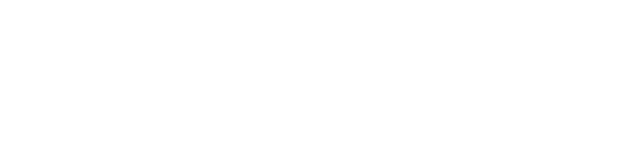
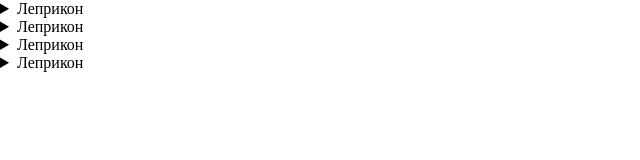
Before and after one commit to Ingslam/cssBayan, a plain HTML site: page cssBayan/index.html in a window 1280 px wide. Shown: the whole page, without its empty margins (0-640 px from the left). Drawn offline with Linux system fonts and the light colour scheme.

Commit message:
feat: update (Mon, 13 Mar 2023 00:15:08 AM)

```diff
--- a/cssBayan/index.html
+++ b/cssBayan/index.html
@@ -1,5 +1,5 @@
 <!DOCTYPE html>
-<html lang="en">
+<html lang="ru">
 
 <head>
     <meta charset="UTF-8">
@@ -10,6 +10,44 @@
 </head>
 
 <body>
+    <div class="wrapper">
+        <div class="box1">
+            <details class="accordion1">
+                <summary class="accordionTittle">Леприкон</summary>
+                <img src="https://avatars.dzeninfra.ru/get-zen_doc/1704908/pub_60b0a71c4a10a316d55561c8_60b0a7e7d606f666c4b0192f/scale_1200"
+                    alt="downloading" width="250px">
+            </details>
+        </div>
+    </div>
+
+    <div class="wrapper">
+        <div class="box1">
+            <details class="accordion1">
+                <summary class="accordionTittle two">Леприкон</summary>
+                <img src="https://avatars.dzeninfra.ru/get-zen_doc/1704908/pub_60b0a71c4a10a316d55561c8_60b0a7e7d606f666c4b0192f/scale_1200"
+                    alt="downloading" width="250px">
+            </details>
+        </div>
+    </div>
+    <div class="wrapper">
+        <div class="box1">
+            <details class="accordion1">
+                <summary class="accordionTittle three">Леприкон</summary>
+                <img src="https://avatars.dzeninfra.ru/get-zen_doc/1704908/pub_60b0a71c4a10a316d55561c8_60b0a7e7d606f666c4b0192f/scale_1200"
+                    alt="downloading" width="250px">
+            </details>
+        </div>
+    </div>
+    <div class="wrapper">
+        <div class="box1">
+            <details class="accordion1">
+                <summary class="accordionTittle four">Леприкон</summary>
+                <img src="https://avatars.dzeninfra.ru/get-zen_doc/1704908/pub_60b0a71c4a10a316d55561c8_60b0a7e7d606f666c4b0192f/scale_1200"
+                    alt="downloading" width="250px">
+            </details>
+        </div>
+    </div>
+
 
 </body>
 
```
